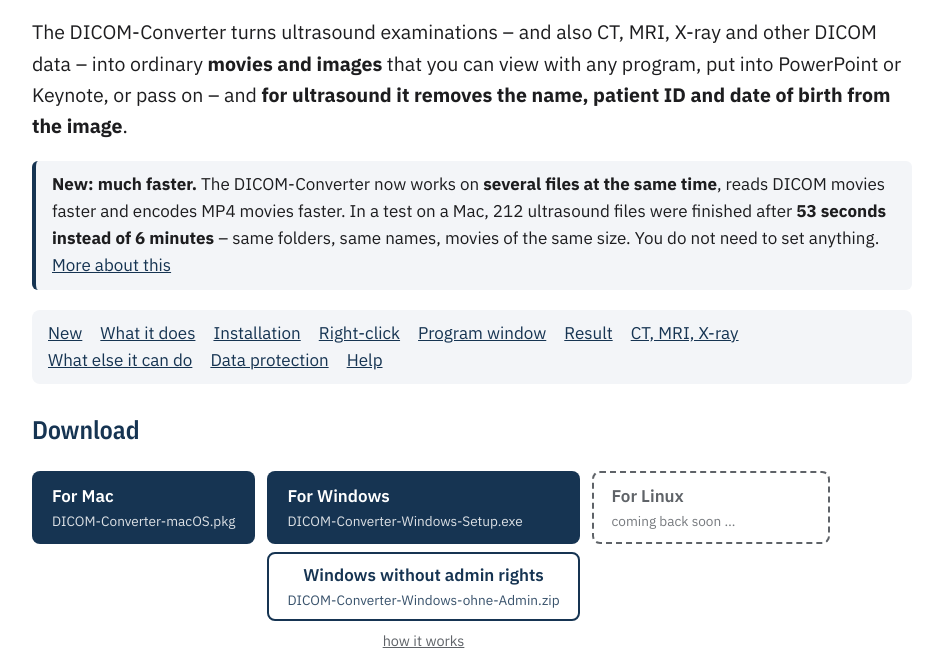
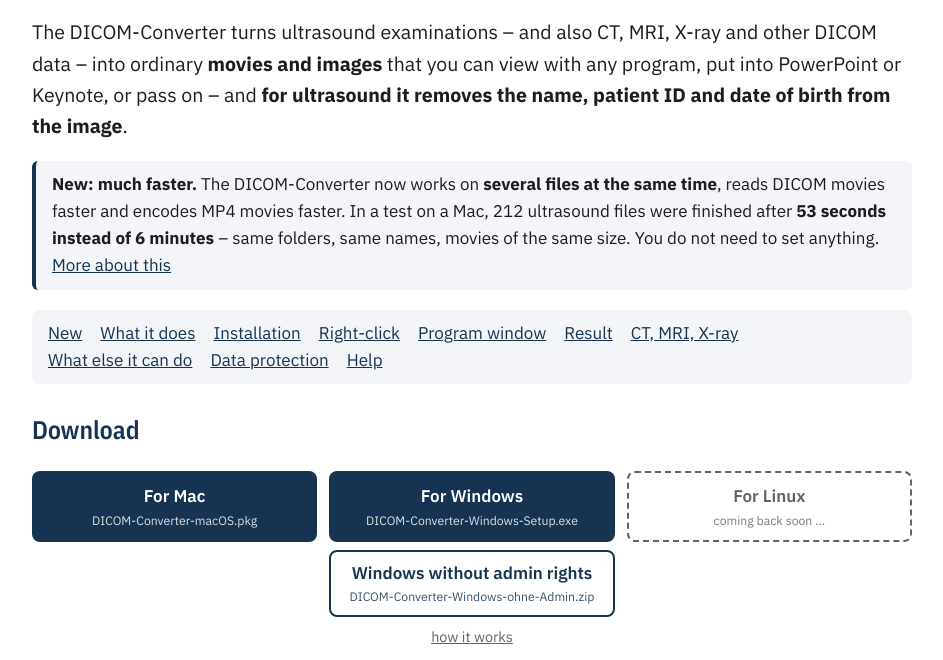
Before and after one commit to jensberger-dev/dicom-converter, a plain HTML site: page en/index.html in a window 1280 px wide. Shown: the part 135-795 px from the top of the page, without its empty margins (168-1111 px from the left). Drawn offline with Linux system fonts and the light colour scheme.

Commit message:
DICOM-Converter 3.0.0.567 (28.11.2026)

```diff
--- a/en/index.html
+++ b/en/index.html
@@ -36,14 +36,16 @@
   table { border-collapse: collapse; width: 100%; font-size: 0.95em; }
   td, th { border-bottom: 1px solid var(--line); padding: 6px 8px; text-align: left; vertical-align: top; }
   kbd { border: 1px solid var(--line); border-radius: 4px; padding: 0 5px; font-size: 0.9em; background: var(--box); }
-  .downloads { display: flex; flex-wrap: wrap; gap: 12px; margin: 16px 0 8px; }
+  .downloads { display: grid; grid-template-columns: repeat(auto-fit, minmax(13em, 1fr)); gap: 12px; align-items: start; margin: 16px 0 8px; }
   .button { display: inline-block; background: var(--accent); color: var(--bg); text-decoration: none; font-weight: 600; border-radius: 8px; padding: 12px 20px; }
   .button small { display: block; font-weight: 400; font-size: 0.8em; opacity: 0.85; }
-  .downloads { align-items: flex-start; }
+  .downloads > * { box-sizing: border-box; min-width: 0; }
+  .downloads .button { padding-left: 10px; padding-right: 10px; text-align: center; }
+  .downloads .button small { font-size: 0.72em; white-space: nowrap; }
   .dl-col { display: flex; flex-direction: column; gap: 8px; }
   .dl-col .button.secondary { white-space: normal; text-align: center; }
   .dl-how { font-size: 0.85em; text-align: center; }
-  .button.soon { background: transparent; color: var(--muted); border: 2px dashed var(--muted); padding: 10px 18px; cursor: default; min-width: 14em; box-sizing: border-box; }
+  .button.soon { background: transparent; color: var(--muted); border: 2px dashed var(--muted); padding: 10px 18px; cursor: default; }
   .button.secondary { background: transparent; color: var(--accent); border: 2px solid var(--accent); padding: 8px 18px; white-space: nowrap; }
   .support { display: flex; flex-wrap: wrap; align-items: center; gap: 12px 20px; background: var(--box); border-radius: 8px; padding: 12px 16px; margin: 14px 0 4px; }
   .support span { flex: 1 1 320px; }
```
Also changed, not shown: index.html (+5 -3 lines).
